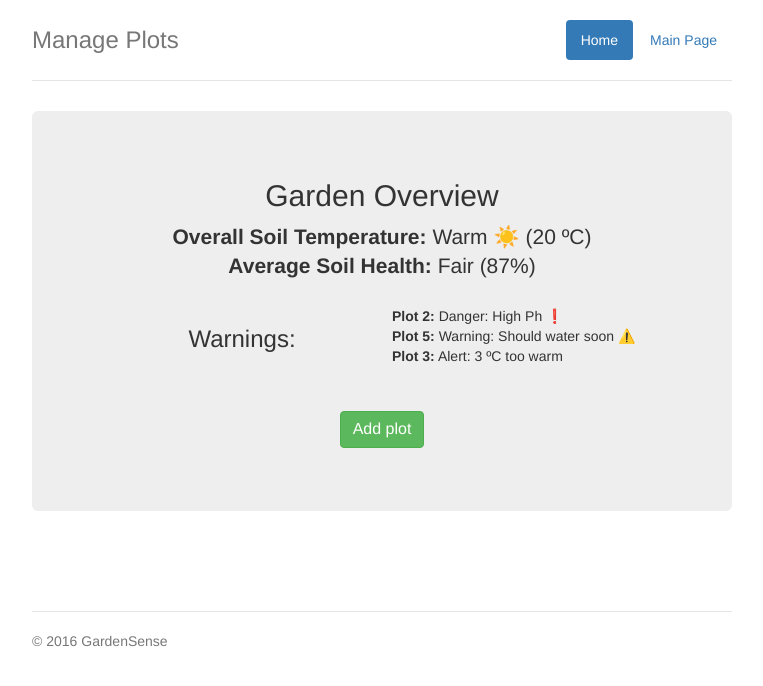
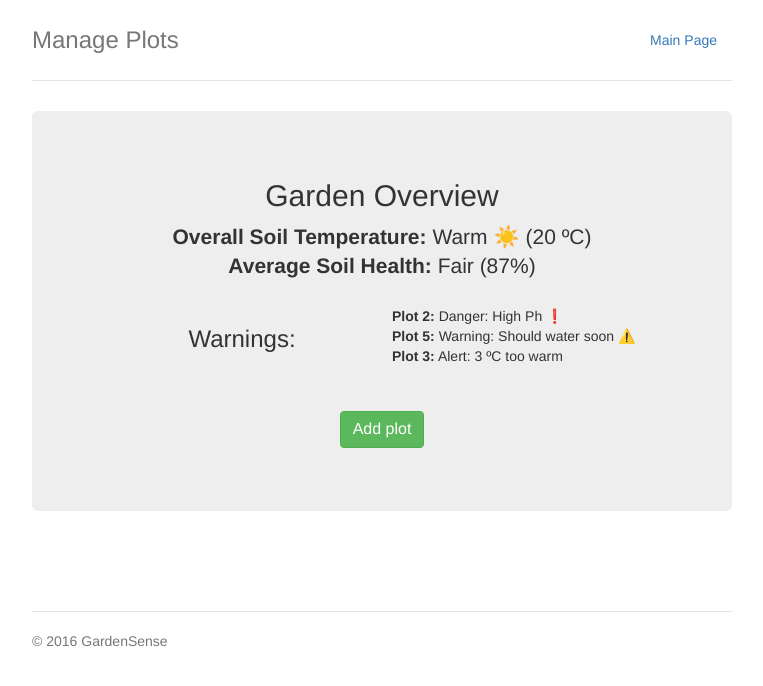
Before and after one commit to jacksarick/Algrow, a plain HTML site: page garden-manager/index.html in a window 1280 px wide. Shown: the whole page, without its empty margins (258-1021 px from the left). Drawn offline with Linux system fonts and the light colour scheme.

Commit message:
minor changes

```diff
--- a/garden-manager/index.html
+++ b/garden-manager/index.html
@@ -73,7 +73,7 @@
 			<div class="header clearfix">
 				<nav>
 					<ul class="nav nav-pills pull-right">
-						<li role="presentation" class="active"><a href="#">Home</a></li>
+						<!-- <li role="presentation" class="active"><a href="#">Home</a></li> -->
 						<li role="presentation"><a href="http://garden.sarick.tech">Main Page</a></li>
 					</ul>
 				</nav>
```
Also changed, not shown: 1 other file.
